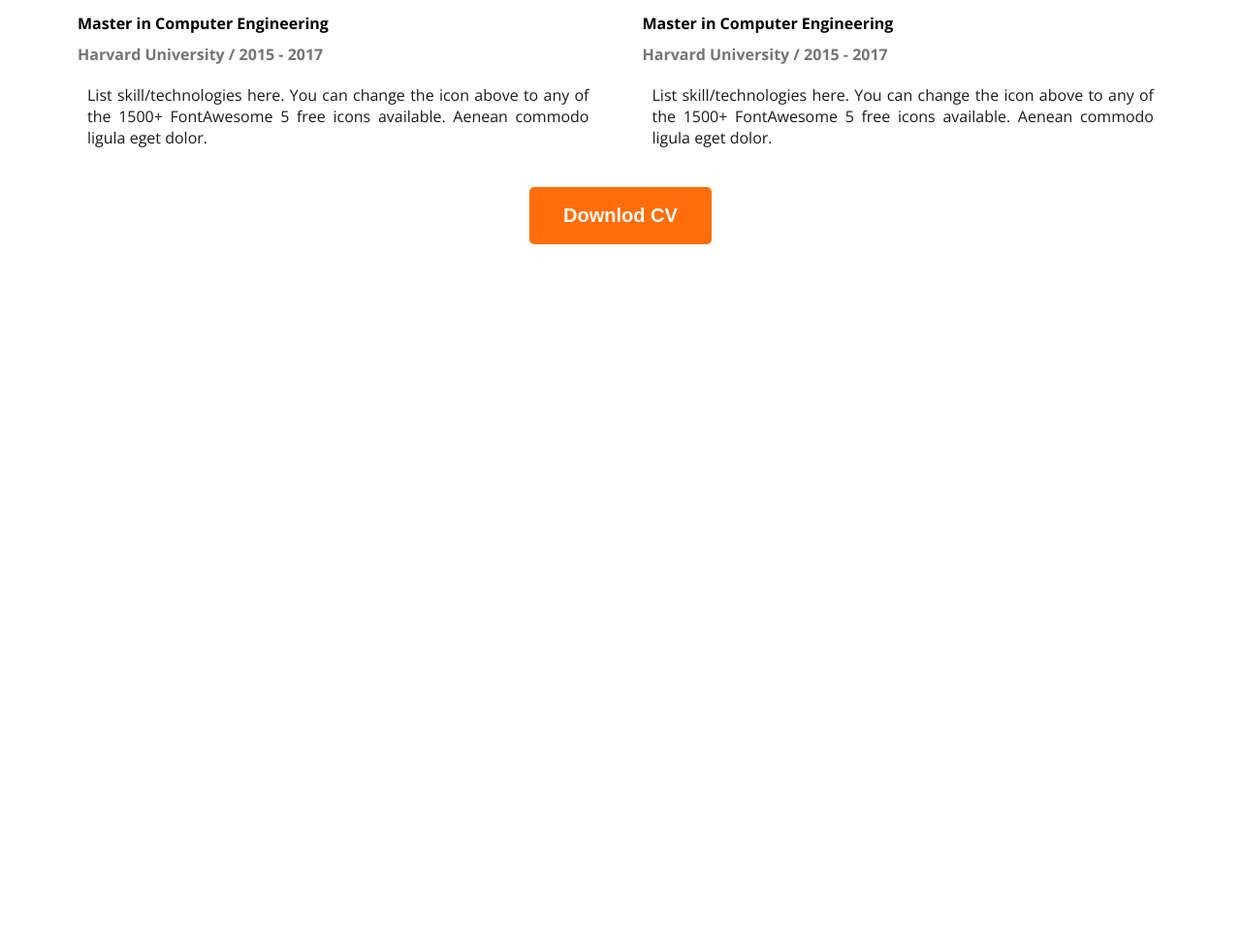
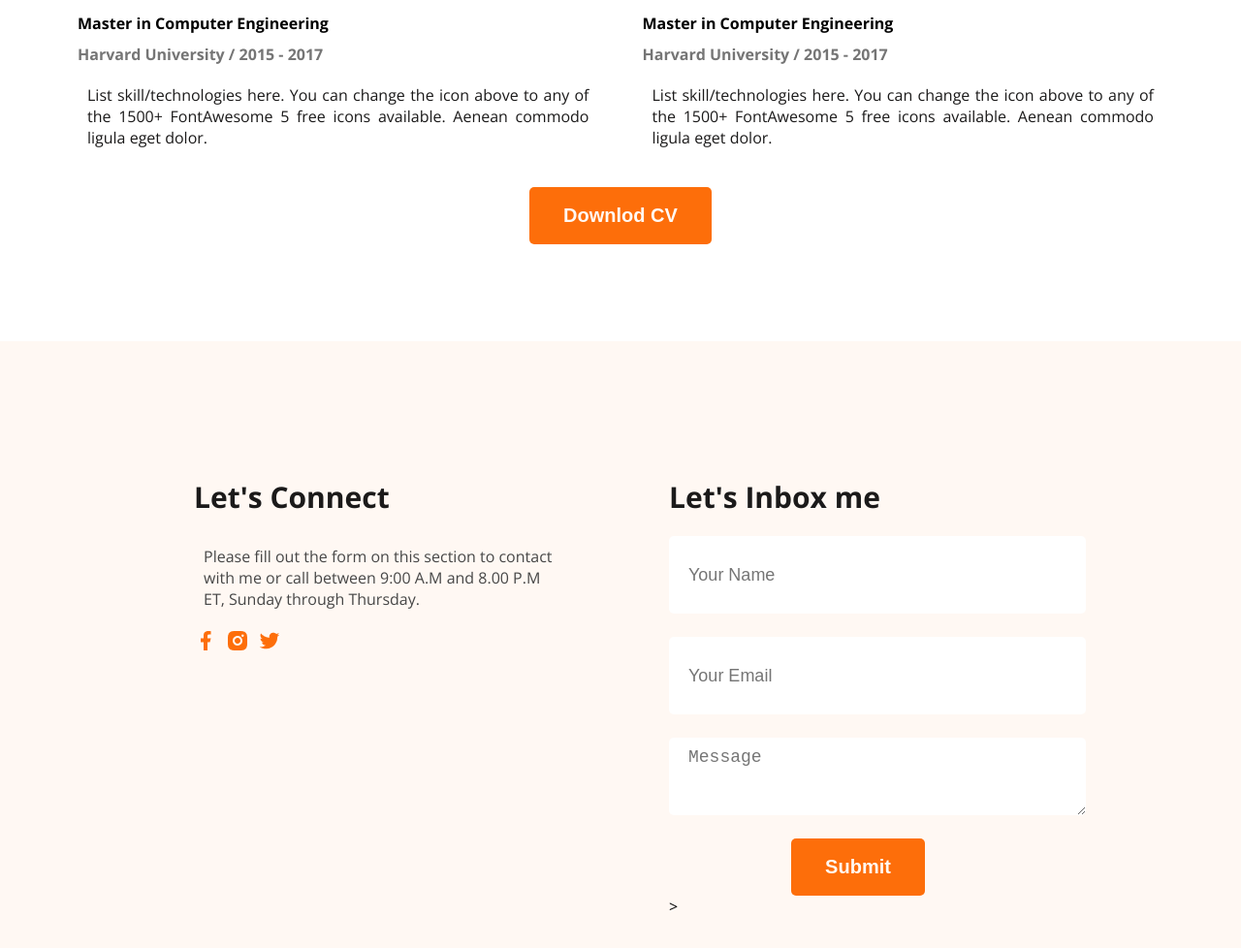
Before and after one commit to Sheikh-Rasel2001/mary-s-portfolio, a plain HTML site: page index.html in a window 1280 px wide. Shown: the part 2648-3626 px from the top of the page at 97% size. Before the commit the page ends 3000 px from the top, so only its background shows below. Drawn offline with nearby package versions, Linux system fonts and the light colour scheme.

Commit message:
all set portfolio

```diff
--- a/index.html
+++ b/index.html
@@ -22,7 +22,7 @@
             <ul>
                 <li><a class="dark-2" href="#">Portfolio</a></li>
                 <li><a class="dark-2" href="#">Blog</a></li>
-                <li><a  href="#"><button class="btnPrimary">Hire me </button></a></li>
+                <li><a  href="#"><button class="btnPrimary cursor">Hire me </button></a></li>
             </ul>
         </nav>
         <!-- navigation end -->
@@ -32,8 +32,8 @@
                 <h2 class="banner-title1">Hi, I am </h2>
                 <h1 class="banner-title2">Mary Hardy</h1>
                 <p class="banner-description">Shot what able cold new see hold.Friendly as an betrayed formerly he. Morning because as to society behaved moments.</p>
-                <button class="btnPrimary btn1">Download CV</button>
-                <button class="btnPrimary btn1">Contact</button>
+                <button class="btnPrimary btn1 cursor">Download CV</button>
+                <button class="btnPrimary btn1 cursor">Contact</button>
             </div>
             <img class="mary-profile"  src="images/hardy.png" alt="Mary">
           </div>
@@ -139,11 +139,34 @@
                     </div>
                 </div>
             </div>
-            <button class="download-cv">Downlod CV</button>
+            <button class="download-cv cursor">Downlod CV</button>
           </section>
      </main>
-     <footer>
-
+     <footer class="secondary-bg">
+        <div class="footer-column">
+            <h2 class="footer-title">Let's Connect</h2>
+            <p class="contact">Please fill out the form on this section to contact with me or call between 9:00 A.M and 8.00 P.M ET, Sunday through Thursday.</p>
+            <div class="social">
+                <a href="#">
+                    <img src="/images/icons/facebook.png" alt="Facebook">
+                </a>
+                <a href="#">
+                    <img src="/images/icons/insta.png" alt="Instragram">
+                </a>
+                <a href="#">
+                    <img src="/images/icons/twitter.png" alt="Twitter">
+                </a>
+            </div>
+        </div>
+        <div class="footer-column">
+            <h2 class="footer-title">Let's Inbox me</h2>
+            <form action="">
+                <input type="text" name="" id="" placeholder="Your Name">
+                <input type="email" name="" id="" placeholder="Your Email">
+                <textarea name="" id="" cols="40" rows="20" placeholder="Message"></textarea>
+                <input type="submit" value="Submit" class="download-cv cursor">>
+            </form>
+        </div>
      </footer>
 </body>
 </html>
--- a/styles/style.css
+++ b/styles/style.css
@@ -59,7 +59,9 @@ nav ul li a{
     border-radius: 5px;
     padding: 18px 35px;
     color: #FFF8F3;
-    /* cursor: pointer; */
+}
+.cursor{
+    cursor: pointer;
 }
 /* banner start */
 .banner{
@@ -227,3 +229,40 @@ hr{
    margin: 0 auto;
 }
 /* resume section end */
+/* footer section start */
+footer{
+    padding: 130px 200px;
+    display: flex;
+    gap: 100px;
+}
+.footer-title{
+    font-size: 30px;
+    font-weight: bold;
+    color: #1b1a1a;
+    margin: 10px 0 10px 0;
+    padding-bottom: 10px;
+}
+.contact{
+    font-size: 16px;
+    color: #474747;
+    padding: 10px;
+    margin-bottom: 10px;
+}
+.social>a{
+    text-decoration: none;
+    padding-right: 5px;
+}
+.footer-column{
+    width: 50%;
+}
+footer input[type="text"], input[type="email"], footer textarea{
+    border: none;
+    border-radius: 5px;
+    font-size: 18px;
+    height: 60px;
+    display: block;
+    padding: 10px 20px;
+    background-color: white;
+    width: 100%;
+    margin-bottom: 24px;
+}
```
